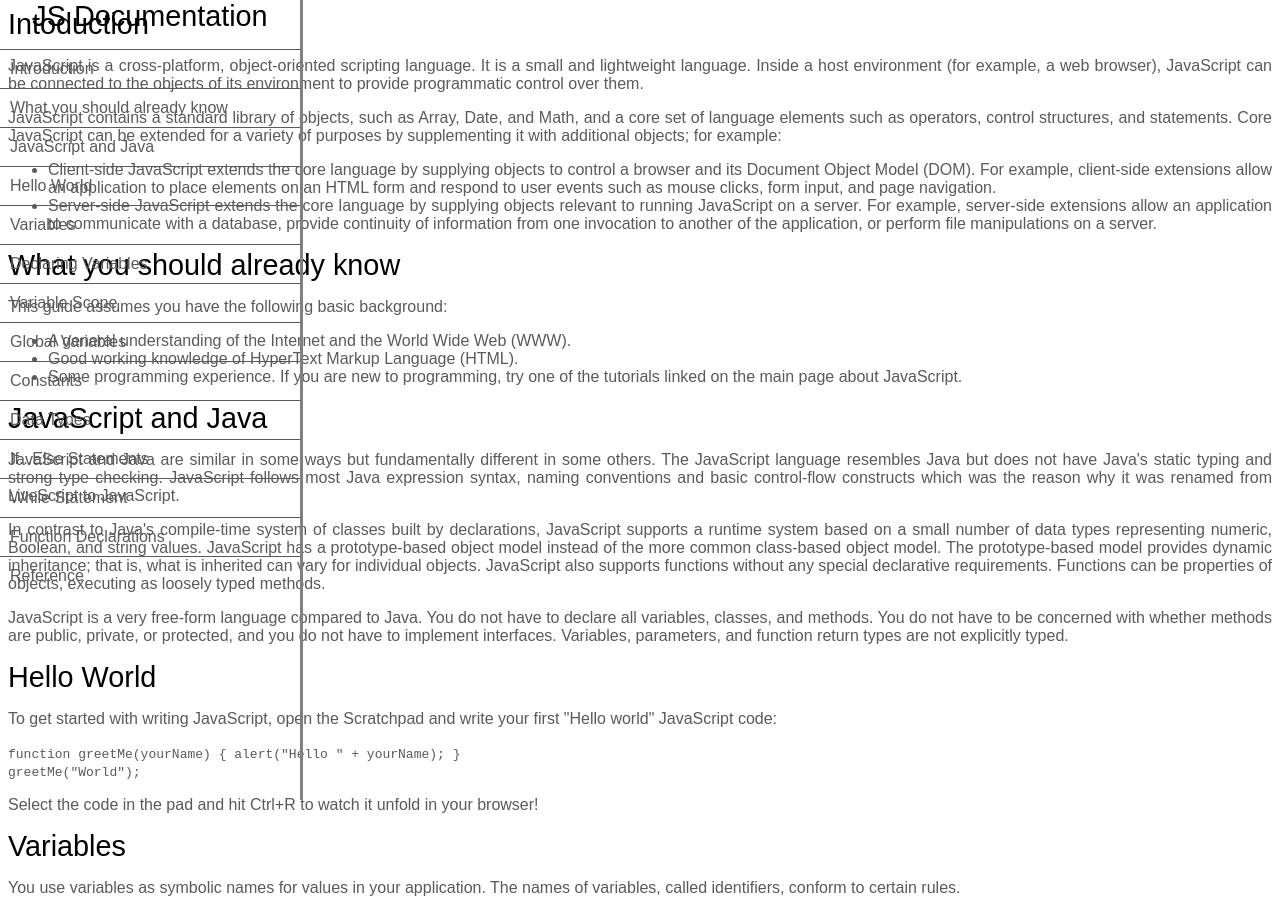
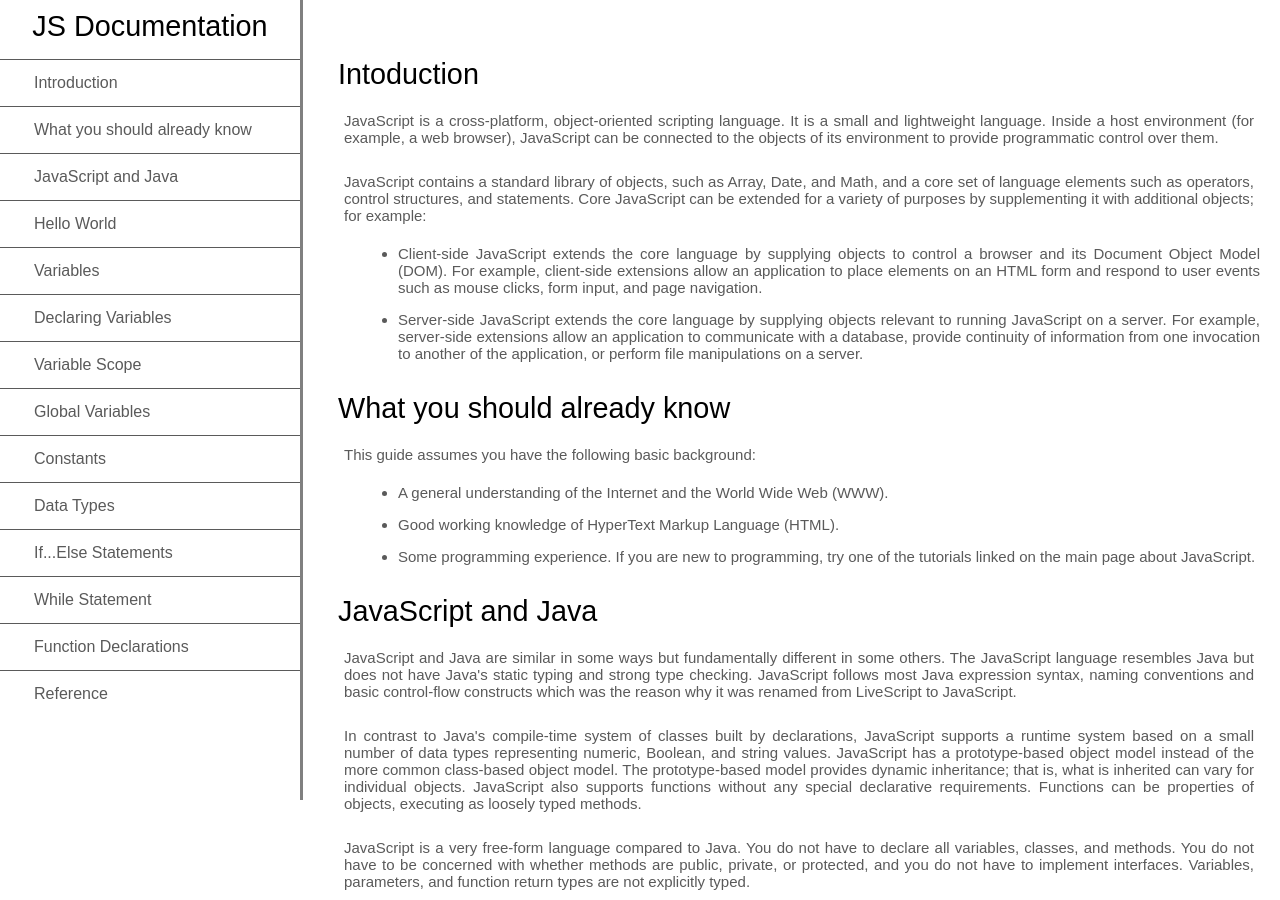
Before and after one commit to jef-97/fcc-technical-documentation-page, a plain HTML site: page index.html in a window 1280 px wide. Shown: the top 900 px of the page. Drawn offline with Linux system fonts and the light colour scheme.

Commit message:
Add css for main-doc

```diff
--- a/styles/style.css
+++ b/styles/style.css
@@ -24,24 +24,56 @@ body {
 }
 
 #navbar li {
-    display: block;
-    padding: 10px;
     border-top: solid 1px;
     width: 100%;
+    padding: 4px;
     position: relative;
+    list-style: none;
 }
 
 #navbar a {
     text-decoration: none;
     color: rgb(90, 90, 90);
-
+    cursor: pointer;
+    padding: 10px 30px;
+    display: block;
 }
 
 #navbar header {
     text-align: center;
-}
-
-header {
+    padding-top: 10px;
     font-size: 1.8rem;
     color: black;
 }
+
+#main-doc header {
+    font-size: 1.8rem;
+    color: black;
+    margin-top: 30px;
+}
+
+#main-doc {
+    position: absolute;
+    margin-left: 310px;
+    padding: 20px;
+    font-size: 15px;
+}
+
+code {
+    font-size: 13px;
+    text-align: left;
+    padding: 15px;
+    margin: 10px;
+    word-break: normal;
+    word-wrap: normal;
+    display: block;
+
+}
+
+p {
+    padding: 6px;
+}
+
+#main-doc li  {
+   margin: 15px 0px 0px 20px;
+}
```
